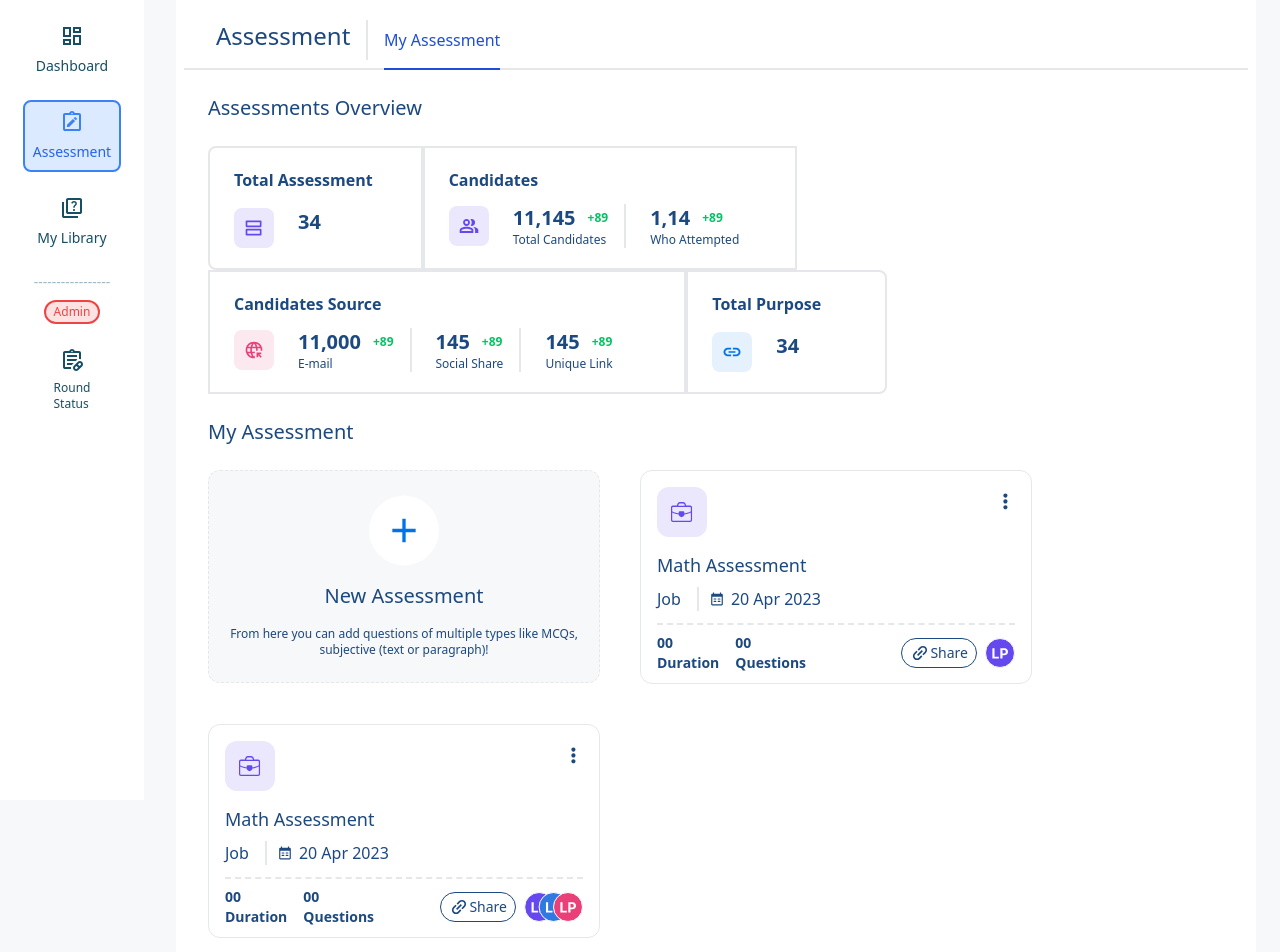
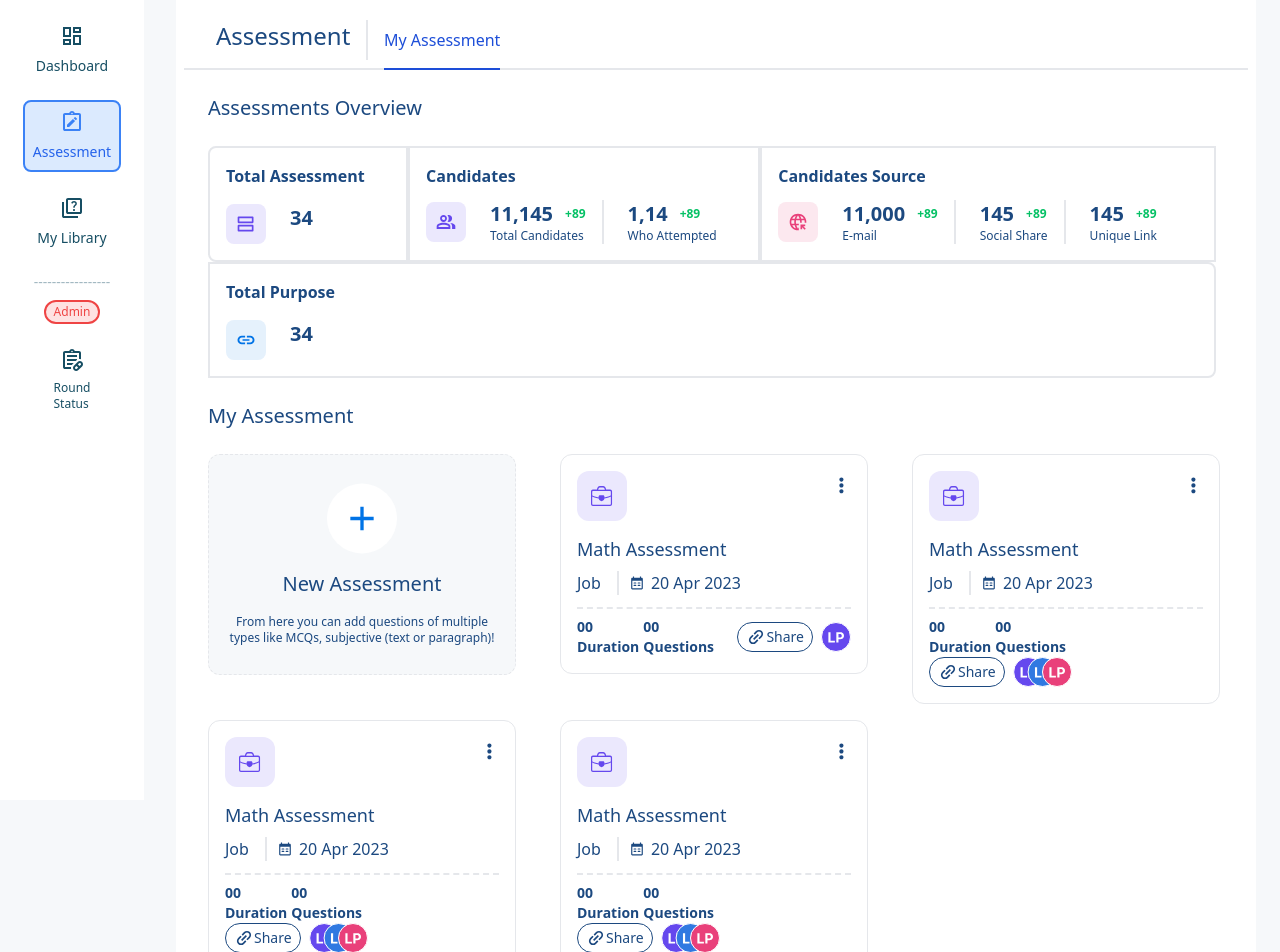
Before and after one commit to Akash-Zawar/UnStop_Assignment, a React (Vite) app: page / in a window 1280 px wide. Shown: the top 952 px of the page. Built offline with nearby package versions, Linux system fonts and the light colour scheme.

Commit message:
ui fixed for responsiveness

```diff
--- a/src/components/content/Assessment/AssesmentRecord1.jsx
+++ b/src/components/content/Assessment/AssesmentRecord1.jsx
@@ -1,6 +1,12 @@
-const AssessmentRecord1 = () => {
+const AssessmentRecord1 = ({
+  nameOfAssessment,
+  date,
+  duration,
+  noOfQuestions,
+  share,
+}) => {
   return (
-    <div className="flex flex-col w-11/12 m-auto sm:m-0 sm:w-392 border border-grey pt-4 pb-2.5 px-4 rounded-xl">
+    <div className="flex flex-col w-11/12 m-auto sm:m-0  sm:max-w-md border border-grey p-4 rounded-xl">
       <div className="flex flex-col gap-2.5">
         <div className="flex flex-row justify-between ">
           <div className="flex flex-row gap-2">
@@ -18,7 +24,7 @@ const AssessmentRecord1 = () => {
             </svg>
             <div className="sm:hidden flex flex-col gap-0.5">
               <div className=" text-navy-blue ">
-                <p className="text-base font-medium">Math Assessment</p>
+                <p className="text-base font-medium">{nameOfAssessment}</p>
               </div>
               <div className="flex flex-row gap-2">
                 <div className=" text-navy-blue border-r-2 pr-4 border-grey">
@@ -36,13 +42,13 @@ const AssessmentRecord1 = () => {
                       fill="#1C4980"
                     />
                     <path
-                      fill-rule="evenodd"
-                      clip-rule="evenodd"
+                      fillRule="evenodd"
+                      clipRule="evenodd"
                       d="M2.50002 7.00001C2.50002 6.67784 2.76119 6.41668 3.08335 6.41668H4.83335C5.15552 6.41668 5.41669 6.67784 5.41669 7.00001C5.41669 7.32218 5.15552 7.58334 4.83335 7.58334H3.08335C2.76119 7.58334 2.50002 7.32218 2.50002 7.00001ZM6.58335 7.00001C6.58335 6.67784 6.84452 6.41668 7.16669 6.41668H8.91669C9.23885 6.41668 9.50002 6.67784 9.50002 7.00001C9.50002 7.32218 9.23885 7.58334 8.91669 7.58334H7.16669C6.84452 7.58334 6.58335 7.32218 6.58335 7.00001ZM2.50002 9.33334C2.50002 9.01118 2.76119 8.75001 3.08335 8.75001H4.83335C5.15552 8.75001 5.41669 9.01118 5.41669 9.33334C5.41669 9.65551 5.15552 9.91668 4.83335 9.91668H3.08335C2.76119 9.91668 2.50002 9.65551 2.50002 9.33334ZM6.58335 9.33334C6.58335 9.01118 6.84452 8.75001 7.16669 8.75001H8.91669C9.23885 8.75001 9.50002 9.01118 9.50002 9.33334C9.50002 9.65551 9.23885 9.91668 8.91669 9.91668H7.16669C6.84452 9.91668 6.58335 9.65551 6.58335 9.33334Z"
                       fill="#1C4980"
                     />
                   </svg>
-                  <p className="text-sm text-navy-blue">20 Apr 2023</p>
+                  <p className="text-sm text-navy-blue">{date}</p>
                 </div>
               </div>
             </div>
@@ -73,7 +79,9 @@ const AssessmentRecord1 = () => {
         <div>
           <div className="sm:block hidden">
             <div className=" text-navy-blue py-1">
-              <p className="text-xs sm:text-lg font-medium">Math Assessment</p>
+              <p className="text-xs sm:text-lg font-medium">
+                {nameOfAssessment}
+              </p>
             </div>
             <div className="flex flex-row gap-3 py-1">
               <div className=" text-navy-blue border-r-2 pr-4 border-grey">
@@ -91,27 +99,27 @@ const AssessmentRecord1 = () => {
                     fill="#1C4980"
                   />
                   <path
-                    fill-rule="evenodd"
-                    clip-rule="evenodd"
+                    fillRule="evenodd"
+                    clipRule="evenodd"
                     d="M2.50002 7.00001C2.50002 6.67784 2.76119 6.41668 3.08335 6.41668H4.83335C5.15552 6.41668 5.41669 6.67784 5.41669 7.00001C5.41669 7.32218 5.15552 7.58334 4.83335 7.58334H3.08335C2.76119 7.58334 2.50002 7.32218 2.50002 7.00001ZM6.58335 7.00001C6.58335 6.67784 6.84452 6.41668 7.16669 6.41668H8.91669C9.23885 6.41668 9.50002 6.67784 9.50002 7.00001C9.50002 7.32218 9.23885 7.58334 8.91669 7.58334H7.16669C6.84452 7.58334 6.58335 7.32218 6.58335 7.00001ZM2.50002 9.33334C2.50002 9.01118 2.76119 8.75001 3.08335 8.75001H4.83335C5.15552 8.75001 5.41669 9.01118 5.41669 9.33334C5.41669 9.65551 5.15552 9.91668 4.83335 9.91668H3.08335C2.76119 9.91668 2.50002 9.65551 2.50002 9.33334ZM6.58335 9.33334C6.58335 9.01118 6.84452 8.75001 7.16669 8.75001H8.91669C9.23885 8.75001 9.50002 9.01118 9.50002 9.33334C9.50002 9.65551 9.23885 9.91668 8.91669 9.91668H7.16669C6.84452 9.91668 6.58335 9.65551 6.58335 9.33334Z"
                     fill="#1C4980"
                   />
                 </svg>
-                <p className="text-navy-blue">20 Apr 2023</p>
+                <p className="text-navy-blue">{date}</p>
               </div>
             </div>
           </div>
 
           <div>
             <div className="border-t-2 border-dashed mt-2 pt-2 ">
-              <div className="flex flex-row justify-between">
-                <div className="flex flex-row gap-4 justify-between text-navy-blue sm:text-sm text-xs font-semibold">
+              <div className="flex flex-row flex-wrap justify-between">
+                <div className="flex flex-row gap-1 justify-between text-navy-blue sm:text-sm text-xs font-semibold">
                   <div className="flex flex-col ">
-                    <p>00</p>
+                    <p>{duration}</p>
                     <p>Duration</p>
                   </div>
                   <div>
-                    <p>00</p>
+                    <p>{noOfQuestions}</p>
                     <p>Questions</p>
                   </div>
                 </div>
@@ -123,7 +131,7 @@ const AssessmentRecord1 = () => {
                       viewBox="0 0 20 20"
                       fill="none"
                       xmlns="http://www.w3.org/2000/svg">
-                      <g clip-path="url(#clip0_0_583)">
+                      <g clipPath="url(#clip0_0_583)">
                         <path
                           d="M10.0003 4.10614L7.64331 6.46316L8.82182 7.64168L11.1788 5.28465C12.1511 4.31238 13.7421 4.31238 14.7144 5.28465C15.6867 6.25692 15.6867 7.84792 14.7144 8.82019L12.3574 11.1772L13.5359 12.3557L15.8929 9.9987C17.5192 8.37235 17.5192 5.73249 15.8929 4.10614C14.2665 2.4798 11.6267 2.4798 10.0003 4.10614ZM11.1788 12.3557L8.82182 14.7127C7.84955 15.685 6.25856 15.685 5.28629 14.7127C4.31402 13.7405 4.31402 12.1495 5.28629 11.1772L7.64331 8.82019L6.4648 7.64168L4.10778 9.9987C2.48143 11.625 2.48143 14.2649 4.10778 15.8913C5.73412 17.5176 8.37399 17.5176 10.0003 15.8913L12.3574 13.5342L11.1788 12.3557ZM7.05406 11.7665L11.7681 7.05242L12.9466 8.23093L8.23257 12.945L7.05406 11.7665Z"
                           fill="#1C4980"
@@ -140,6 +148,75 @@ const AssessmentRecord1 = () => {
                     </div>
                   </div>
                   <div>
+                    {share ? (
+                      <svg
+                        width="59"
+                        height="30"
+                        viewBox="0 0 59 30"
+                        fill="none"
+                        xmlns="http://www.w3.org/2000/svg">
+                        <rect
+                          x="0.68042"
+                          y="0.5"
+                          width="29"
+                          height="29"
+                          rx="14.5"
+                          fill="#6548EE"
+                        />
+                        <rect
+                          x="0.68042"
+                          y="0.5"
+                          width="29"
+                          height="29"
+                          rx="14.5"
+                          stroke="white"
+                        />
+                        <path
+                          d="M7.56146 20.5V10.3182H9.71416V18.7251H14.0792V20.5H7.56146ZM15.5048 20.5V10.3182H19.5219C20.2941 10.3182 20.952 10.4657 21.4956 10.7607C22.0391 11.0523 22.4534 11.4583 22.7385 11.9787C23.0268 12.4957 23.171 13.0923 23.171 13.7685C23.171 14.4446 23.0252 15.0412 22.7335 15.5582C22.4418 16.0753 22.0193 16.478 21.4658 16.7663C20.9156 17.0547 20.2494 17.1989 19.4672 17.1989H16.9068V15.4737H19.1192C19.5335 15.4737 19.8748 15.4025 20.1433 15.2599C20.4151 15.1141 20.6173 14.9136 20.7498 14.6584C20.8857 14.3999 20.9537 14.1032 20.9537 13.7685C20.9537 13.4304 20.8857 13.1354 20.7498 12.8835C20.6173 12.6283 20.4151 12.4311 20.1433 12.2919C19.8715 12.1494 19.5268 12.0781 19.1092 12.0781H17.6575V20.5H15.5048Z"
+                          fill="white"
+                        />
+                        <rect
+                          x="15.0902"
+                          y="0.5"
+                          width="29"
+                          height="29"
+                          rx="14.5"
+                          fill="#3079E1"
+                        />
+                        <rect
+                          x="15.0902"
+                          y="0.5"
+                          width="29"
+                          height="29"
+                          rx="14.5"
+                          stroke="white"
+                        />
+                        <path
+                          d="M21.9712 20.5V10.3182H24.1239V18.7251H28.489V20.5H21.9712ZM29.9146 20.5V10.3182H33.9317C34.7039 10.3182 35.3618 10.4657 35.9054 10.7607C36.4489 11.0523 36.8632 11.4583 37.1483 11.9787C37.4366 12.4957 37.5808 13.0923 37.5808 13.7685C37.5808 14.4446 37.435 15.0412 37.1433 15.5582C36.8516 16.0753 36.429 16.478 35.8755 16.7663C35.3254 17.0547 34.6592 17.1989 33.877 17.1989H31.3166V15.4737H33.529C33.9433 15.4737 34.2846 15.4025 34.5531 15.2599C34.8249 15.1141 35.0271 14.9136 35.1596 14.6584C35.2955 14.3999 35.3635 14.1032 35.3635 13.7685C35.3635 13.4304 35.2955 13.1354 35.1596 12.8835C35.0271 12.6283 34.8249 12.4311 34.5531 12.2919C34.2813 12.1494 33.9366 12.0781 33.519 12.0781H32.0673V20.5H29.9146Z"
+                          fill="white"
+                        />
+                        <rect
+                          x="29.5"
+                          y="0.5"
+                          width="29"
+                          height="29"
+                          rx="14.5"
+                          fill="#E9407A"
+                        />
+                        <rect
+                          x="29.5"
+                          y="0.5"
+                          width="29"
+                          height="29"
+                          rx="14.5"
+                          stroke="white"
+                        />
+                        <path
+                          d="M36.381 20.5V10.3182H38.5337V18.7251H42.8988V20.5H36.381ZM44.3244 20.5V10.3182H48.3414C49.1137 10.3182 49.7716 10.4657 50.3152 10.7607C50.8587 11.0523 51.273 11.4583 51.5581 11.9787C51.8464 12.4957 51.9906 13.0923 51.9906 13.7685C51.9906 14.4446 51.8448 15.0412 51.5531 15.5582C51.2614 16.0753 50.8388 16.478 50.2853 16.7663C49.7351 17.0547 49.069 17.1989 48.2868 17.1989H45.7264V15.4737H47.9387C48.353 15.4737 48.6944 15.4025 48.9629 15.2599C49.2347 15.1141 49.4368 14.9136 49.5694 14.6584C49.7053 14.3999 49.7733 14.1032 49.7733 13.7685C49.7733 13.4304 49.7053 13.1354 49.5694 12.8835C49.4368 12.6283 49.2347 12.4311 48.9629 12.2919C48.6911 12.1494 48.3464 12.0781 47.9288 12.0781H46.4771V20.5H44.3244Z"
+                          fill="white"
+                        />
+                      </svg>
+                    ) : (
                       <svg
                         width="30"
                         height="30"
@@ -167,6 +244,7 @@ const AssessmentRecord1 = () => {
                           fill="white"
                         />
                       </svg>
+                    )}
                   </div>
                 </div>
               </div>
--- a/src/components/content/Assessment/AssesmentRecord2.jsx
+++ b/src/components/content/Assessment/AssesmentRecord2.jsx
@@ -1,6 +1,6 @@
 const AssessmentRecord2 = () => {
   return (
-    <div className="flex flex-col w-11/12 m-auto sm:m-0 sm:w-392 border border-grey pt-4 pb-2.5 px-4 rounded-xl">
+    <div className="flex flex-col w-11/12 m-auto sm:m-0  border border-grey pt-4 pb-2.5 px-4 rounded-xl">
       <div className="flex flex-col gap-2.5">
         <div className="flex flex-row justify-between ">
           <div className="flex flex-row gap-2">
--- a/src/components/content/Assessment/Assessment.jsx
+++ b/src/components/content/Assessment/Assessment.jsx
@@ -4,9 +4,41 @@ import NewAssessment from "./newAssessment";
 import FormElement from "./form";
 import AssessmentRecord2 from "./AssesmentRecord2";
 import AssessmentRecord1 from "./AssesmentRecord1";
+import { data } from "autoprefixer";
 
 const Assessment = ({ mobileFlag, onIconCLick }) => {
   const [flag, setFlag] = useState(false);
+
+  const dataList = [
+    {
+      nameOfAssessment: "Math Assessment",
+      date: "20 Apr 2023",
+      duration: "00",
+      noOfQuestions: "00",
+      share: 0,
+    },
+    {
+      nameOfAssessment: "Math Assessment",
+      date: "20 Apr 2023",
+      duration: "00",
+      noOfQuestions: "00",
+      share: 1,
+    },
+    {
+      nameOfAssessment: "Math Assessment",
+      date: "20 Apr 2023",
+      duration: "00",
+      noOfQuestions: "00",
+      share: 1,
+    },
+    {
+      nameOfAssessment: "Math Assessment",
+      date: "20 Apr 2023",
+      duration: "00",
+      noOfQuestions: "00",
+      share: 1,
+    },
+  ];
 
   const onDivCLick = () => {
     setFlag(!flag);
@@ -115,33 +147,24 @@ const Assessment = ({ mobileFlag, onIconCLick }) => {
           </div>
         </div>
       </div>
-      <div className="flex flex-col sm:ml-6 sm:pb-4 sm:flex-row gap-4 sm:flex-wrap w-full sm:gap-10">
+      <div className="flex flex-col gap-4 w-full sm:pl-6 sm:pb-4 sm:gap-4 sm:justify-between sm:grid  md:grid-cols-1  xl:grid-cols-3 ">
         <div
           onClick={onDivCLick}
-          className="sm:block m-auto w-full sm:w-auto sm:m-0  ">
+          className="sm:block m-auto w-full  sm:w-auto sm:m-0  ">
           <NewAssessment />
         </div>
-        <div className="sm:block m-auto sm:m-0 w-full sm:w-auto  ">
-          <AssessmentRecord1 />
-        </div>
-        <div className="sm:block m-auto sm:m-0 w-full sm:w-auto ">
-          <AssessmentRecord2 />
-        </div>
-        <div className="sm:hidden m-auto sm:m-0 w-full">
-          <AssessmentRecord2 />
-        </div>
-        <div className="sm:hidden m-auto sm:m-0 w-full">
-          <AssessmentRecord2 />
-        </div>
-        <div className="sm:hidden m-auto sm:m-0 w-full">
-          <AssessmentRecord2 />
-        </div>
-        <div className="sm:hidden m-auto sm:m-0 w-full">
-          <AssessmentRecord2 />
-        </div>
-        <div className="sm:hidden m-auto sm:m-0 w-full">
-          <AssessmentRecord2 />
-        </div>
+
+        {dataList.map((data, index) => (
+          <div key={index} className="sm:block m-auto sm:m-0 w-full sm:w-auto">
+            <AssessmentRecord1
+              nameOfAssessment={data.nameOfAssessment}
+              date={data.date}
+              duration={data.duration}
+              noOfQuestions={data.noOfQuestions}
+              share={data.share}
+            />
+          </div>
+        ))}
       </div>
       <div className="">
         {flag && (
--- a/src/components/content/Assessment/form.jsx
+++ b/src/components/content/Assessment/form.jsx
@@ -36,7 +36,7 @@ const FormElement = ({ onClose }) => {
 
   return (
     <div className="fixed inset-0 sm:top-0  z-50 bg-black bg-opacity-50">
-      <div className="sm:w-2/5 fixed bottom-0  sm:static sm:my-2   mx-auto bg-white rounded-xl">
+      <div className="sm:w-2/5 fixed bottom-0  sm:static sm:my-2   mx-auto bg-white rounded-xl h-7/12">
         <div className="text-navy-blue sm:px-4 sm:py-6 px-2 flex flex-row justify-between items-center border-b-2 border-grey">
           <p className="text-xl font-medium hidden sm:block">
             Create new Assessment
--- a/src/components/content/Assessment/newAssessment.jsx
+++ b/src/components/content/Assessment/newAssessment.jsx
@@ -1,6 +1,6 @@
 const NewAssessment = () => {
   return (
-    <div className="border border-grey p-4 sm:py-6 w-11/12 m-auto sm:m-0  sm:w-392 border-dashed rounded-xl bg-light-grey">
+    <div className="border border-grey p-4 sm:py-7 w-11/12 sm:max-w-md m-auto sm:m-0  border-dashed rounded-xl bg-light-grey">
       <div className="flex flex-col items-center sm:gap-4 ">
         <div>
           <svg
--- a/src/components/content/Overview/Overview.jsx
+++ b/src/components/content/Overview/Overview.jsx
@@ -4,8 +4,8 @@ const Overview = () => {
       <div className="m-6 text-navy-blue ">
         <p className="text-xl font-medium">Assessments Overview</p>
       </div>
-      <div className="flex flex-row flex-wrap ml-6 mr-10 ">
-        <div className="flex flex-col gap-4 border-2  border-grey rounded-s-lg pr-12 pl-6 py-5 ">
+      <div className="flex flex-row flex-wrap ml-6 mr-8">
+        <div className="flex flex-col gap-4 border-2  border-grey rounded-s-lg p-4 grow">
           <div className="text-base font-bold text-navy-blue">
             <p>Total Assessment</p>
           </div>
@@ -39,7 +39,7 @@ const Overview = () => {
             </div>
           </div>
         </div>
-        <div className="flex flex-col gap-3 border-2  border-grey pl-6 pr-14  py-5 ">
+        <div className="flex flex-col gap-3 border-2  border-grey p-4 grow">
           <div className="text-base font-bold text-navy-blue">
             <p>Candidates</p>
           </div>
@@ -76,7 +76,7 @@ const Overview = () => {
             </div>
           </div>
         </div>
-        <div className="flex flex-col gap-3 border-2 border-grey pl-6 pr-14 py-5 ">
+        <div className="flex flex-col gap-3 border-2 border-grey p-4 grow">
           <div className="text-base font-bold text-navy-blue">
             <p>Candidates Source</p>
           </div>
@@ -120,8 +120,8 @@ const Overview = () => {
             </div>
           </div>
         </div>
-        <div className="  ">
-          <div className="flex flex-col gap-4 pr-16 pl-6 py-5 border-2 rounded-e-lg border-grey  py-5 ">
+
+        <div className="flex flex-col gap-4  border-2 rounded-e-lg border-grey p-4 grow">
           <div className="text-base font-bold text-navy-blue">
             <p>Total Purpose</p>
           </div>
@@ -147,7 +147,6 @@ const Overview = () => {
           </div>
         </div>
       </div>
-      </div>
     </>
   );
 };
```
Lines whose indentation alone changed are shown as unchanged.
